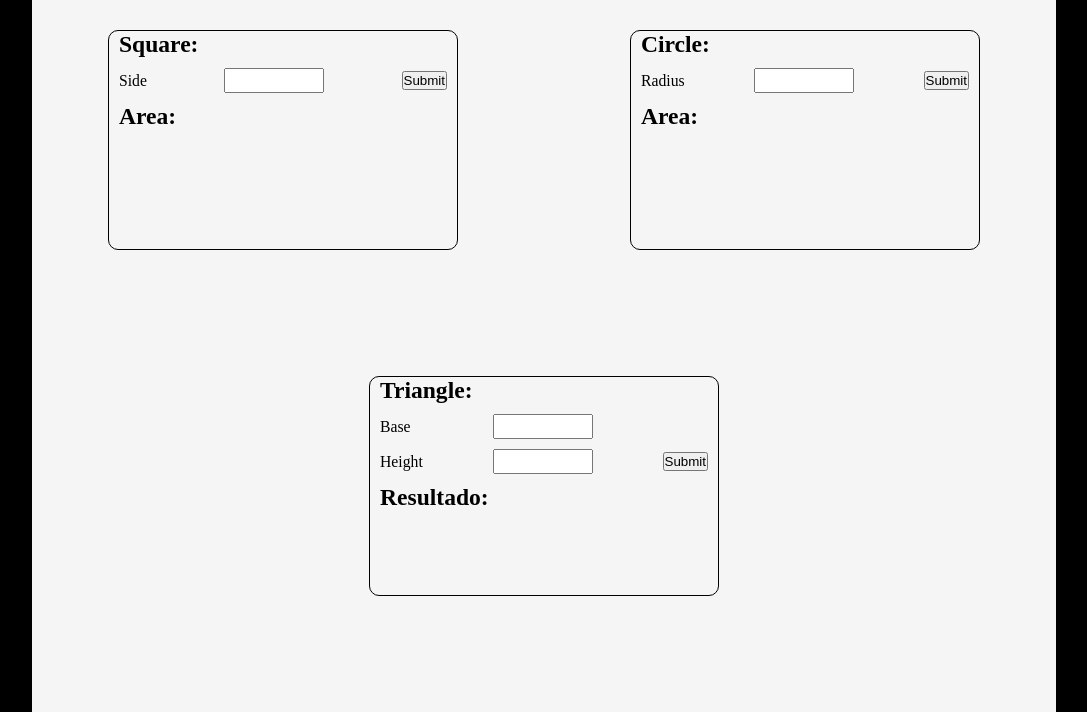
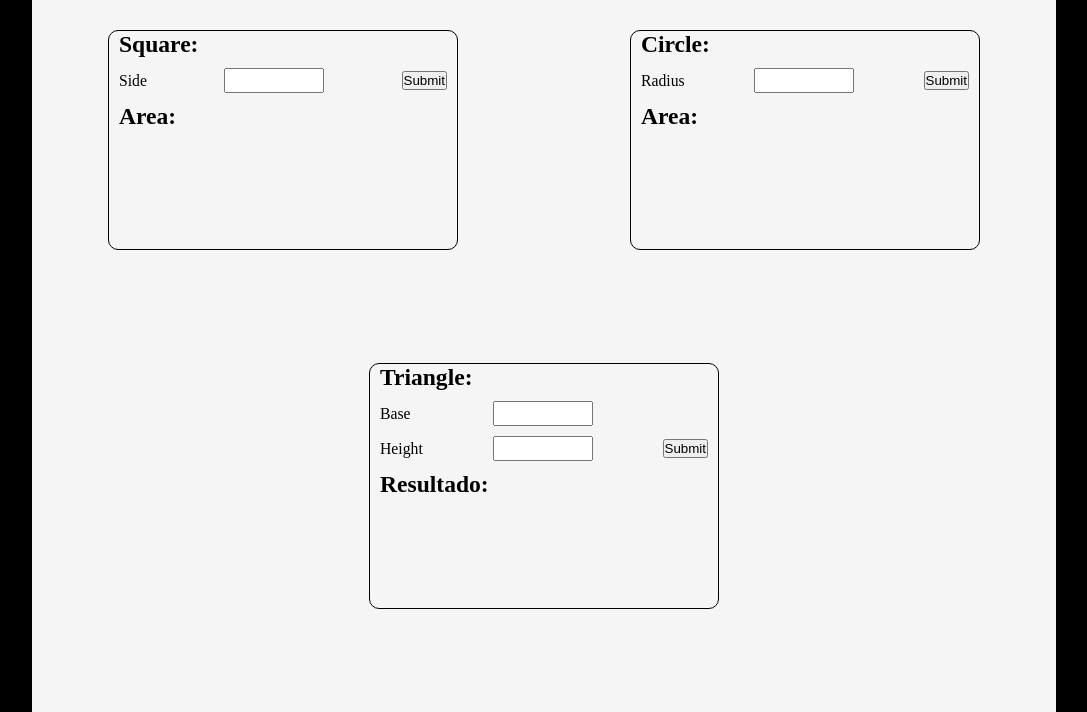
Before and after one commit to JoanMgro/JoanMgro.github.io, a plain HTML site: page index.html in a window 1280 px wide. Shown: the part 93-805 px from the top of the page, without its empty margins (96-1183 px from the left). Drawn offline with Linux system fonts and the light colour scheme.

Commit message:
fixed size of field for results in triangle larger screens

```diff
--- a/large.css
+++ b/large.css
@@ -15,3 +15,12 @@ h1 {
 
 
 }
+
+.form_triangle {
+    height: fit-content;
+}
+
+.out_triangle, .out_circle, .out_canvas {
+    width: 300px;
+     height: 90px;
+}
```
